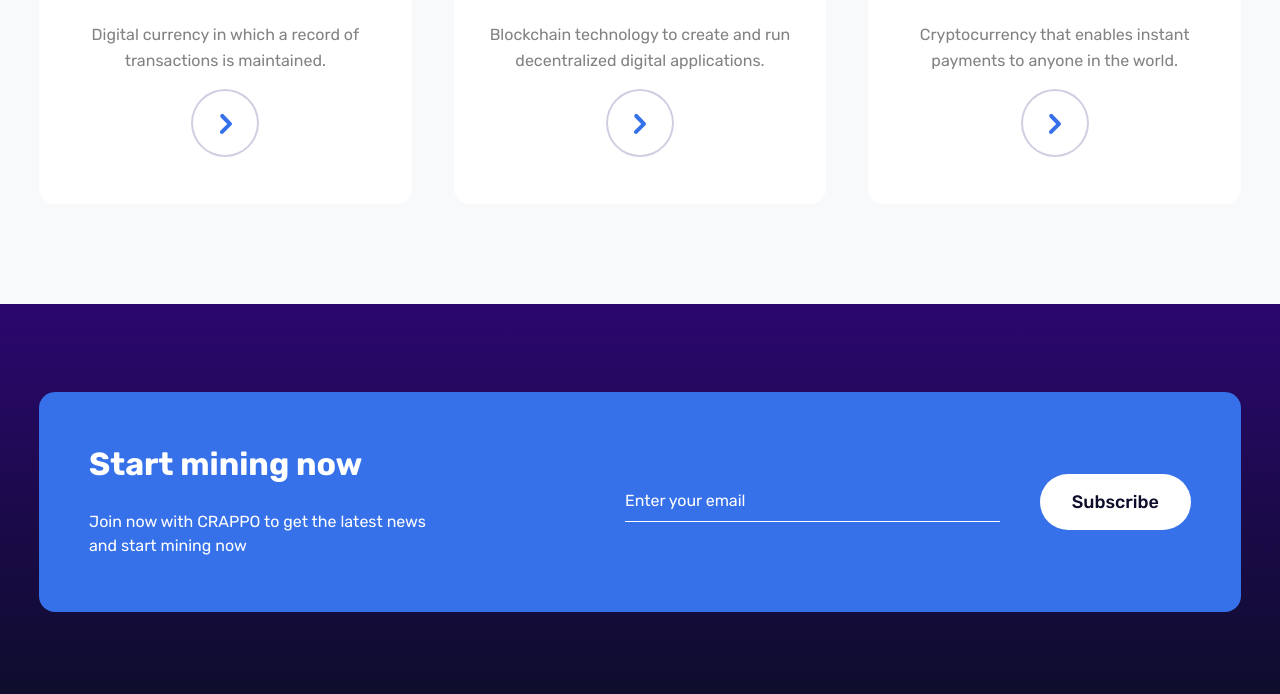
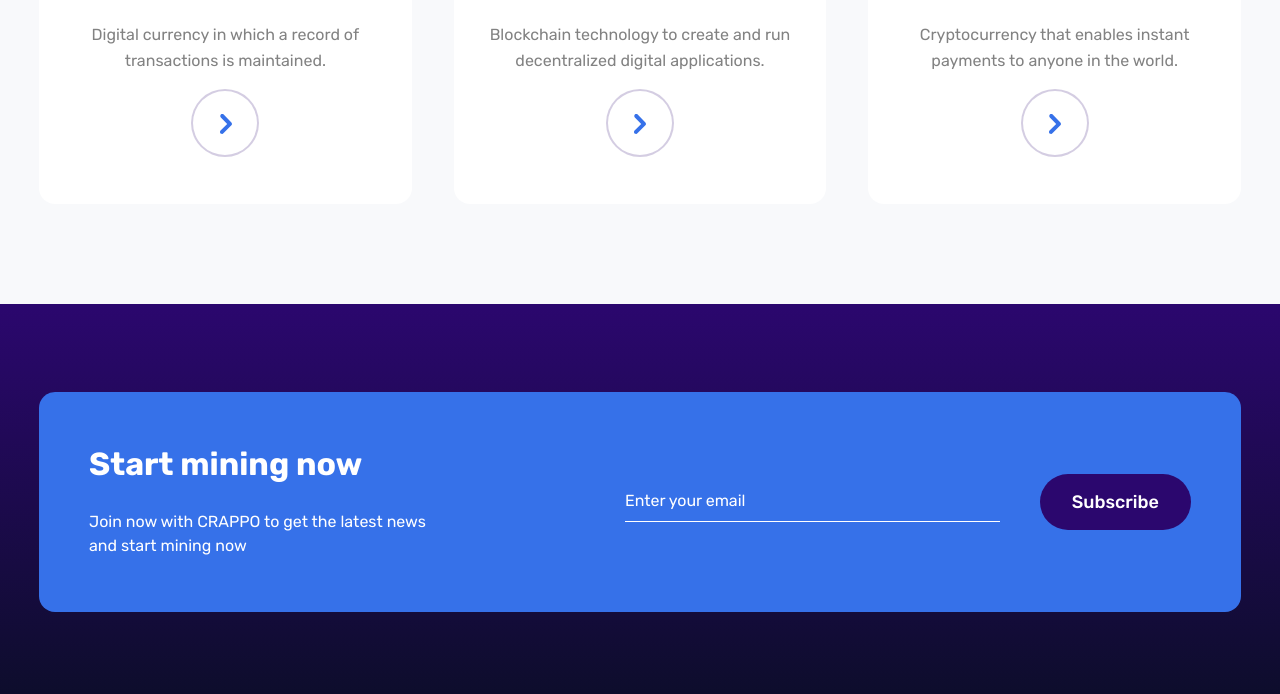
Before and after one commit to NadyaPod/Crappo, a plain HTML site: page index.html in a window 1280 px wide. In both pictures the pointer is over the button "Subscribe". Shown: the part 2401-3095 px from the top of the page. Drawn offline with nearby package versions, Linux system fonts and the light colour scheme.

Commit message:
button hover fixed

```diff
--- a/css/style.css
+++ b/css/style.css
@@ -475,6 +475,12 @@ body {
 	font-weight: 500;
 	padding: 18px 32px;
 	border-radius: 32px;
+	transition: .2s ease background-color, .2s ease color;
+}
+
+.form-letter-btn:hover {
+	background-color: var(--purple);
+	color: var(--white);
 }
 
 .footer {
```
